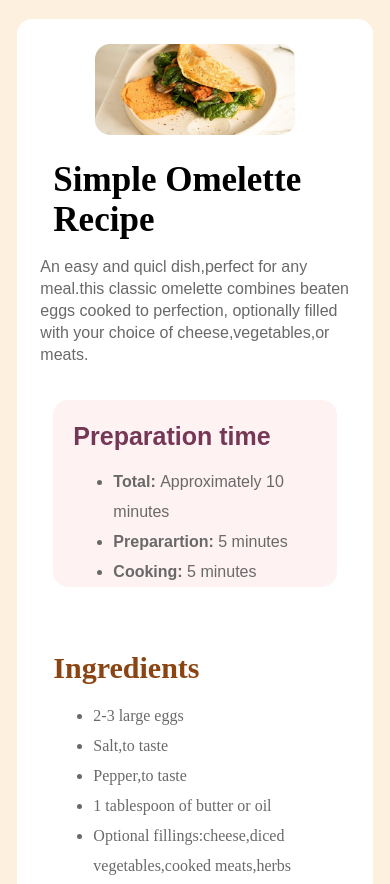
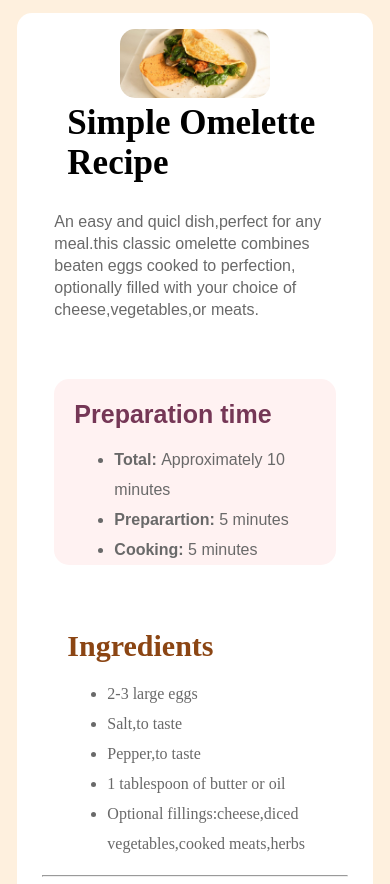
Before and after one commit to ammarziko123/recipe, a plain HTML site: page index.html in a window 390 px wide. Shown: the top 884 px of the page. Drawn offline with Linux system fonts and the light colour scheme.

Commit message:
Update style.css

```diff
--- a/style.css
+++ b/style.css
@@ -1,8 +1,8 @@
 body{
-    background-color: rgb(254, 240, 222);
-    display: flex;
+    background-color: rgb(254, 240, 222);   display: flex;
     flex-direction: column;
-    align-items: center;
+    align-items: center;justify-content: space-evenly;
+
 }
 
 .container{
@@ -12,6 +12,7 @@ body{
     border-radius: 15px;
     display: flex;
     flex-direction: column;
+    align-items: center;justify-content: space-evenly;
     margin: 80px 0px;
 }
 
@@ -104,6 +105,7 @@ ol{
 
 .container4 ol{
     color: dimgray;
+
 }
 
 .container4 li span{
@@ -139,11 +141,18 @@ font-weight: bold;
 
 
 @media(max-width:700px) {
+    body{
+        background-color: rgb(254, 240, 222);
+        padding: 2px;
+        margin: 6px;
+     box-sizing: border-box;
+
+    }
     .container2{
-        margin:  11px;
+        margin:  p11x;
         }
     .container2 p{
-        padding-left: 12px;
+        padding : 12px;
         color: dimgray;
         font-family: Arial, Helvetica, sans-serif;
          line-height: 22px;
@@ -155,16 +164,17 @@ font-weight: bold;
         border-radius: 15px;
         display: flex;
         flex-direction: column;
-        margin: 11px 0px;
+        margin:   5px;
     }
+
     img{
-        margin: 10px;
-        width: 200px;
+        margin: 1px;
+        width: 150px;
         border-radius: 15px;
     }
     .container3{
         background-color: rgb(255, 242, 242);
-        margin: 0px 25px;
+        margin:  12px;
         border-radius: 15px;
 
     }
@@ -172,7 +182,7 @@ font-weight: bold;
         display: flex;
         justify-content: space-between;
         width: 150px;
-        margin: 15px 30px;
+        margin: 15px;
     }
 
 }
```
